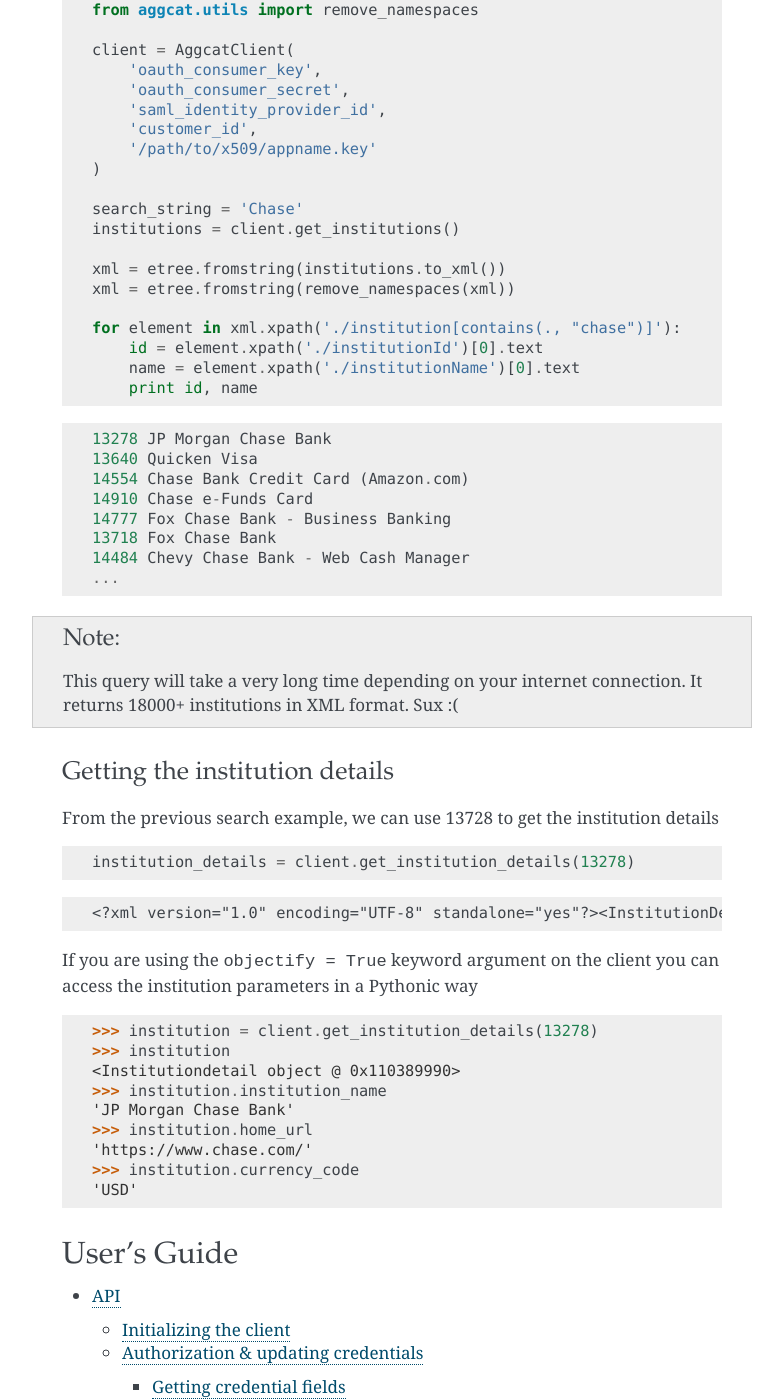
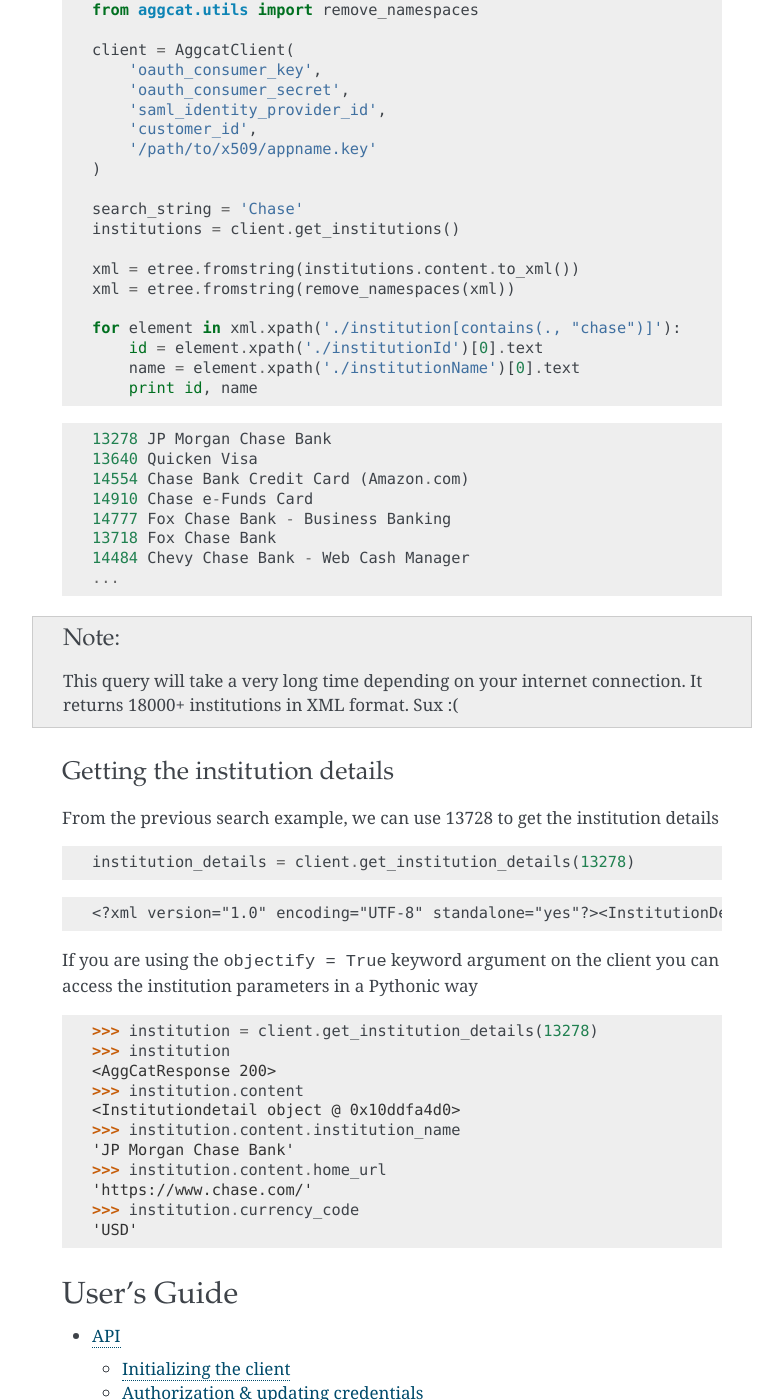
Before and after one commit to glenbot/python-aggcat, a Sphinx documentation site: the page built from aggcat/docs/source/index.rst, in a window 1280 px wide and 1400 px high, scrolled down 2183 px. Shown: the whole window, without its empty margins (358-1141 px from the left). Built offline with Sphinx 7.4.7, drawn with Linux system fonts in a browser that asks for light colours.

Commit message:
Updated docs

```diff
--- a/aggcat/docs/source/index.rst
+++ b/aggcat/docs/source/index.rst
@@ -78,9 +78,9 @@ If you are using the ``objectify = True`` keyword argument on the client you can
 ::
 
     >>> institutions = client.get_institutions()
-    >>> len(institutions)
+    >>> len(institutions.content)
     18716
-    >>> institutions[0].institution_name
+    >>> institutions.content[0].institution_name
     'Carolina Foothills FCU Credit Card'
 
 Searching for your institution
@@ -107,10 +107,12 @@ If you are using the ``objectify = True`` keyword argument on the client you can
 
     >>> institution = client.get_institution_details(13278)
     >>> institution
-    <Institutiondetail object @ 0x110389990>
-    >>> institution.institution_name
+    <AggCatResponse 200>
+    >>> institution.content
+    <Institutiondetail object @ 0x10ddfa4d0>
+    >>> institution.content.institution_name
     'JP Morgan Chase Bank'
-    >>> institution.home_url
+    >>> institution.content.home_url
     'https://www.chase.com/'
     >>> institution.currency_code
     'USD'
--- a/aggcat/docs/source/search_inst.rst
+++ b/aggcat/docs/source/search_inst.rst
@@ -15,7 +15,7 @@ Currently finding an institution is somewhat of a manual process. Soon, there wi
     search_string = 'Chase'
     institutions = client.get_institutions()
 
-    xml = etree.fromstring(institutions.to_xml())
+    xml = etree.fromstring(institutions.content.to_xml())
     xml = etree.fromstring(remove_namespaces(xml))
 
     for element in xml.xpath('./institution[contains(., "chase")]'):
```
Also changed, not shown: 1 other file.
